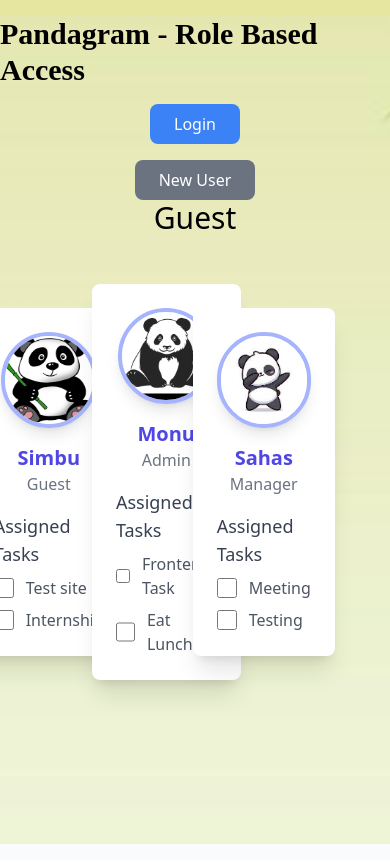
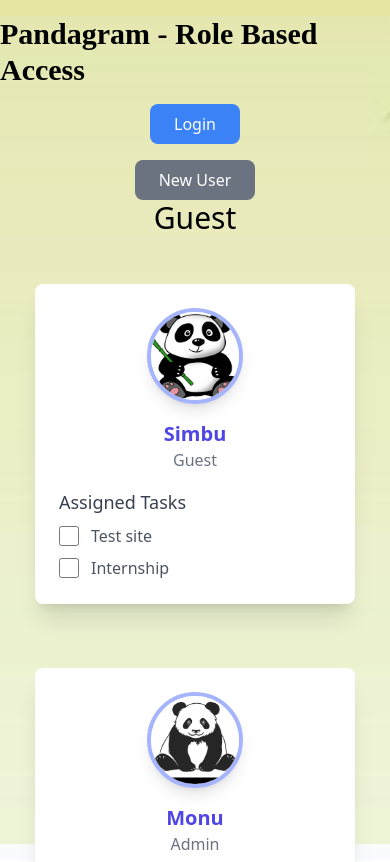
Before and after one commit to Monu2114/Role-Based-Access, a React (Vite) app in the folder frontend/: page / in a window 390 px wide. Shown: the top 862 px of the page. Built offline with nearby package versions, Linux system fonts and the light colour scheme.

Commit message:
responsive design

```diff
--- a/frontend/src/App.jsx
+++ b/frontend/src/App.jsx
@@ -6,41 +6,32 @@ import NewUser from "./components/NewUser";
 function App() {
   const [who, setWho] = useState(false);
   const [role, setRole] = useState("Guest");
-  const [showForm, setShowForm] = useState(false); // State for showing/hiding the form
+  const [showForm, setShowForm] = useState(false);
   const [isLoggedIn, setIsLoggedIn] = useState(false);
   const [message, setMessage] = useState("");
 
   const [users, setUsers] = useState(() => {
-    // Retrieve users from local storage, or initialize with default users
     const savedUsers = localStorage.getItem("users");
     return savedUsers
       ? JSON.parse(savedUsers)
       : [
-          {
-            name: "Simbu",
-            role: "Guest",
-            tasks: ["Test site", "Internship"],
-          },
+          { name: "Simbu", role: "Guest", tasks: ["Test site", "Internship"] },
           {
             name: "Monu",
             role: "Admin",
             tasks: ["Frontend Task", "Eat Lunch"],
           },
-          {
-            name: "Sahas",
-            role: "Manager",
-            tasks: ["Meeting", "Testing"],
-          },
+          { name: "Sahas", role: "Manager", tasks: ["Meeting", "Testing"] },
         ];
   });
+
   const handleAddUser = (userData) => {
     setUsers((prevUsers) => [...prevUsers, userData]);
     setShowForm(false);
-    setIsLoggedIn(true); // Mark the user as logged in
+    setIsLoggedIn(true);
+    setWho(false);
+  };
 
-    setWho(false);
-    // Hide the form
-  };
   const handleRole = (updatedUser) => {
     if (!isAdmin) {
       setMessage("Only Admins can change roles.");
@@ -57,40 +48,31 @@ function App() {
                   : user.role === "Manager"
                   ? "Admin"
                   : "Guest",
-            } // Update the role for the matching user
+            }
           : user
       )
     );
-    console.log(updatedUser);
   };
 
   const handleTasks = (Task) => {
     if (isGuest) {
       setMessage("Guests can't update tasks");
-      return; // Prevents further execution
+      return;
     }
-    if (Task.action == "delete") {
-      setMessage("");
+    if (Task.action === "delete") {
       setUsers((prevUsers) =>
         prevUsers.map((user, index) =>
           index === Task.key
-            ? {
-                ...user,
-                tasks: user.tasks.filter((t) => t != Task.task), // Remove task with the matching task ID
-              }
+            ? { ...user, tasks: user.tasks.filter((t) => t !== Task.task) }
             : user
         )
       );
     }
-    if (Task.action == "Add") {
-      setMessage("");
+    if (Task.action === "Add") {
       setUsers((prevUsers) =>
         prevUsers.map((user, index) =>
           index === Task.key
-            ? {
-                ...user,
-                tasks: user.tasks.push(Task.task), // Remove task with the matching task ID
-              }
+            ? { ...user, tasks: [...user.tasks, Task.task] }
             : user
         )
       );
@@ -98,7 +80,6 @@ function App() {
   };
 
   useEffect(() => {
-    // Update local storage whenever users change
     localStorage.setItem("users", JSON.stringify(users));
   }, [users]);
 
@@ -107,14 +88,11 @@ function App() {
   const isGuest = role === "Guest";
 
   return (
-    <>
-      {/* Parent div with background image */}
     <div
-        className="relative bg-cover bg-center min-h-screen "
+      className="relative bg-cover bg-center min-h-screen"
       style={{ backgroundImage: "url('green.jpg')" }}
     >
-        {/* Overlaying content */}
-        <div className="absolute inset-0 bg-slate-200 bg-opacity-20 h-screen flex flex-col items-center  mt-4">
+      <div className="absolute inset-0 bg-slate-200 bg-opacity-20 h-screen flex flex-col items-center mt-4">
         <h1 className="font-cursive font-bold text-3xl">
           Pandagram - Role Based Access
         </h1>
@@ -132,7 +110,7 @@ function App() {
             isAdmin ? "bg-blue-500" : "bg-gray-500"
           } text-white rounded-lg`}
           onClick={() => setShowForm(true)}
-            disabled={!isAdmin} // Disable the button for non-admins
+          disabled={!isAdmin}
         >
           New User
         </button>
@@ -141,17 +119,16 @@ function App() {
 
         <h1 className="text-3xl">{role}</h1>
 
-          {/* Conditionally render the Who component as a popup */}
         {who && <Who setRole={setRole} setWho={setWho} />}
 
         {/* User Cards */}
         {!who && (
-            <div className="grid grid-cols-4 space-x-10 mt-8 ">
+          <div className="grid grid-cols-1 sm:grid-cols-2 md:grid-cols-3 lg:grid-cols-4 gap-8 mt-8">
             {users.map((user, index) => {
               return (
                 <User
                   key={index}
-                    index={index} // Pass index as a prop
+                  index={index}
                   image={user.role}
                   role={user.role}
                   tasks={user.tasks}
@@ -165,7 +142,6 @@ function App() {
         )}
       </div>
     </div>
-    </>
   );
 }
 
--- a/frontend/src/components/Card.jsx
+++ b/frontend/src/components/Card.jsx
@@ -2,7 +2,7 @@
 export default function Card(card) {
   return (
     <div
-      className="h-28 bg-indigo-50 rounded-lg"
+      className="h-28 bg-indigo-50 rounded-lg "
       onClick={() => {
         card.setRole(card.role);
         card.setWho(false);
--- a/frontend/src/components/WhoAreYou.jsx
+++ b/frontend/src/components/WhoAreYou.jsx
@@ -1,7 +1,7 @@
 import Card from "./Card";
 export default function Who({ setRole, setWho }) {
   return (
-    <div className="flex flex-col  bg-white mx-2 px-6 rounded-lg w-1/3 h-80 font-cursive p-6 shadow-xl space-y-4 px-2	">
+    <div className="flex flex-col bg-white mx-2 px-6 rounded-lg sm:w-1/2 md:w-1/2 h-80 font-cursive p-6 shadow-xl space-y-4 px-2	">
       {/* Header */}
       <div className="flex items-center space-x-4">
         <img
```
Also changed, not shown: frontend/src/components/User.jsx (+9 -0 lines). Lines whose indentation alone changed are shown as unchanged.
